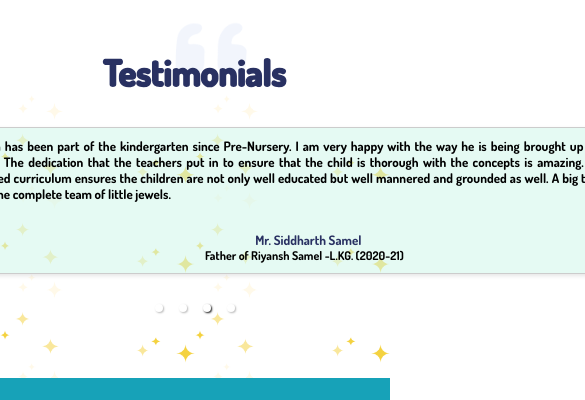
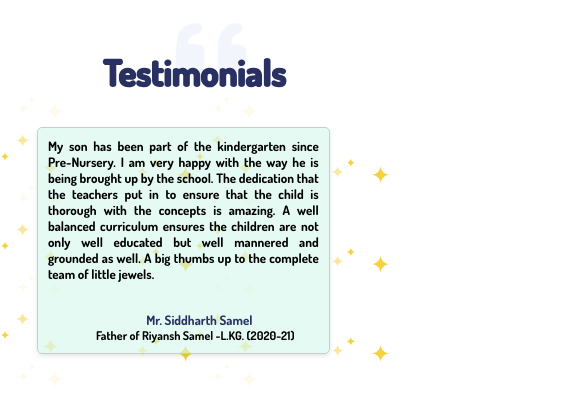
Before and after one commit to adeeburrahman11/little-jewels-new, a React (Vite) app: page / in a window 390 px wide. Shown: the part 2660-3060 px from the top of the page, 585 px wide, since content can reach past the window. Built offline with nearby package versions, Linux system fonts and the light colour scheme; a web font is replaced by a local one.

Commit message:
somes changes in css to fix the carosual

```diff
--- a/src/components/pages/Home/Testimonals.css
+++ b/src/components/pages/Home/Testimonals.css
@@ -1,6 +1,6 @@
 .testimonals-wrapper {
   display: flex;
-  margin: 0rem 5rem;
+  margin: 0rem 3rem;
   padding: 2rem 0;
   justify-content: center;
   background: url("/About_Us_Images/Testimonials_Images/beam-stars.png");
@@ -35,6 +35,7 @@
   border-radius: 5px;
   box-shadow: 0 2px 4px rgba(0, 0, 0, 0.1);
   padding: 10px;
+  margin: 40px;
   background-color: #d1f6ea91;
   text-align: justify;
   display: flex;
@@ -101,14 +102,14 @@
   }
 
   .card-testimonals {
-    width: 80%; /* Adjust the width as needed for smaller screens */
-    margin: 20px 20px;
-  }
+    width: 80%;
+    margin: 20px -30px !important;
+}
   .testimonals-shadow {
-    max-width: 15%; /* Make the image responsive */
+    max-width: 15%;
     height: auto;
-    margin-left: 10rem; /* Adjust as needed */
-    margin-top: -5rem; /* Adjust as needed */
+    margin-left: 10rem;
+    margin-top: -5rem;
   }
 }
 
--- a/src/components/pages/Home/Testimonals.jsx
+++ b/src/components/pages/Home/Testimonals.jsx
@@ -79,9 +79,6 @@ function Testimonals() {
             Father of Ved Atlani – U.KG. (2020-21)
             </h4>
           </div>
-
-
-          {/* Add more testimonial items as needed */}
         </Carousel>
       </div>
     </>
```
